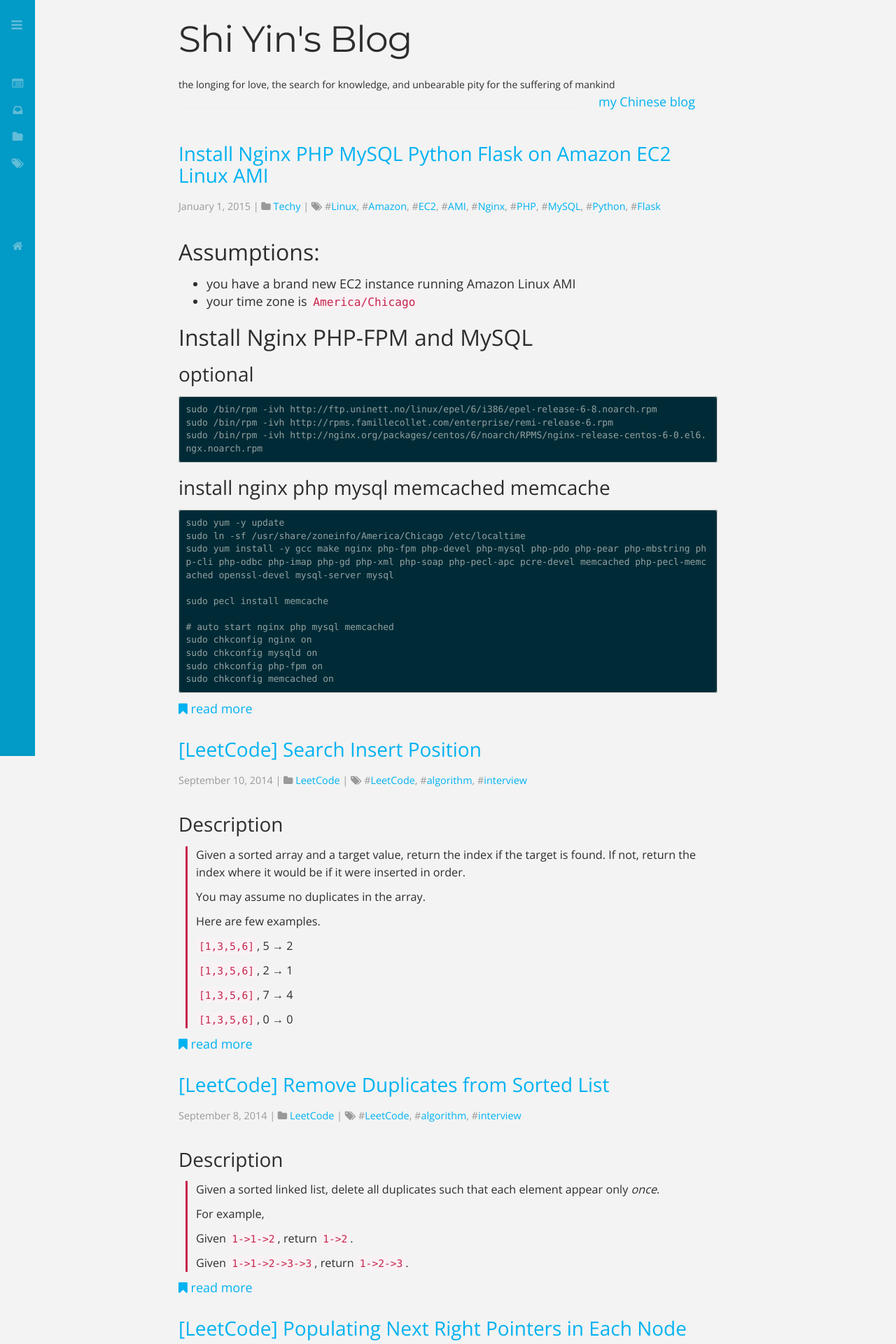
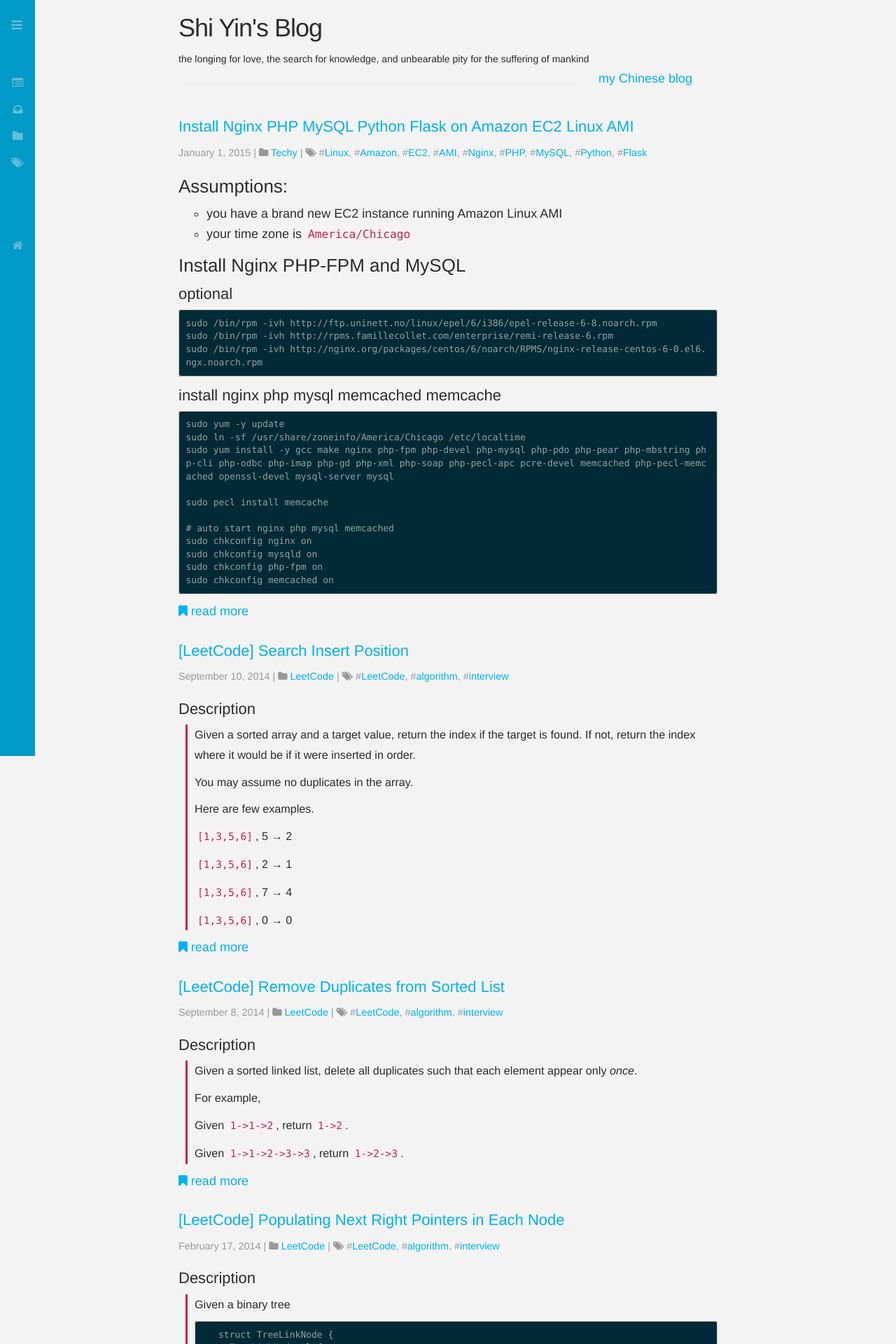
Before and after one commit to joysword/joysword.github.io, a Jekyll site: the page built from index.html, in a window 1280 px wide. Shown: the top 1920 px of the page at 70% size. Built offline with Jekyll 4.4.1, drawn with Linux system fonts in a browser that asks for light colours; nearby versions of some CDN libraries; Markdown is read by kramdown in place of the engine named in the settings; formulas are drawn with MathJax 3; the list of posts is cut into pages by our own code.

Commit message:
trying to use the same style as for Chinese blog

```diff
--- a/css/style.css
+++ b/css/style.css
@@ -1,5 +1,4 @@
 @import url(http://fonts.googleapis.com/css?family=Open+Sans:300,400,700);
-@import url(http://fonts.googleapis.com/css?family=Montserrat:400);
 
 /* GLOBAL */
 a
@@ -10,17 +9,16 @@
 body {
 	background: #f3f3f3;
     color: #2d2d2d;
-    font-family: 'Open Sans', 'Helvetica Neue', Helvetica, Arial, sans-serif;
-    font-size: 18px; font-size: 1.8rem;
+    font-family: 'Open Sans', 'Helvetica Neue', Helvetica, Arial， 'Hiragino Sans GB', 'STHeiti', 'Microsoft YaHei', sans-serif;
+    font-size: 18px; font-size: 1.8em;
     font-weight: 400;
-    line-height: 25px;
+    line-height: 1.6em;
 }
 
 h1, h2, h3, h4, h5, h6 {
-	font-family: "Montserrat", "Open Sans", "Helvetica Neue", Helvetica, Arial, sans-serif;
     font-weight: 400;
     font-style: normal;
-    margin: 20px 0 16px;
+    margin: 15px 0 10px;
 }
 
 p {
@@ -38,6 +36,7 @@
 }
 
 ul {
+    list-style: circle;
     margin-top: 5px;
     margin-bottom: 10px;
 }
@@ -48,7 +47,7 @@
 
 blockquote {
     margin: 10px 0 10px 10px;
-    padding: 0 0 0 12px;
+    padding: 0 0 0 10px;
     font-size: 0.9em;
     border-left: 3px solid #c7254e;
 }
@@ -172,7 +171,7 @@
 }
 
 article img {
-    max-width:80%;
+    max-width:105%;
     display:block;
     margin-left:auto;
     margin-right:auto;
@@ -183,48 +182,46 @@
     clear:both;
     display:inline-block
 }
-article h1, article h2, article h3, article h4, article h5, article h6 {
-    font-family: 'Open Sans', 'Helvetica Neue', Helvetica, Arial, sans-serif;
-}
 
 article h1 {
-    font-size: 36px;
-    font-family: 'Montserrat'
+    font-size: 30px;
 }
 
 article h2 {
-    font-size: 32px;
+    font-size: 26px;
 }
 
 article h3 {
-    font-size: 28px;
+    font-size: 22px;
 }
 
 article h4 {
-    font-size: 24px;
-    font-weight: 500;
+    font-size: 20px;
 }
 
 article h5 {
-    font-size: 20px;
-    font-weight: 500;
+    font-size: 16px;
+    font-weight: bold;
 }
 
 article h6 {
-    font-size: 16px;
-    font-weight: 500;
+    font-size: 14px;
+    font-weight: bold;
 }
 
-article h1 a {
-    text-transform:uppercase;
-    font-size:1.2em;
-    font-weight:100
+article .post-title {
+    margin: 20px 0 0 0;
 }
 
 article section.byline {
     font-size:.8em;
-    padding-bottom:15px;
+    margin-bottom:20px;
     color:#999
+}
+
+article .post-content {
+    margin: 10px 0 25px;
+    line-height: 1.8em;
 }
 
 article.about p, .content.about p, article.error, .content.error {
@@ -245,6 +242,10 @@
     padding-top:20px
 }
 
+article .post-list-title h2 {
+    margin: 30px 0 0 0;
+}
+
 /* ARCHIVE */
 
 .archive ul,
@@ -259,20 +260,21 @@
 .categories ul li {
     margin-left: 20px;
     list-style-type: disc;
-    font-size: 18px; font-size: 1.8rem;
+    font-size: 15px; font-size: 1.5rem;
+    line-height: 2em
 }
 
 .archive h2, .archive h3, .archive h4, .archive h5, .archive h6,
 .tags h2, .tags h3, .tags h4, .tags h5, .tags h6,
 .categories h2, .categories h3, .categories h4, .categories h5, .categories h6 {
     text-transform: none;
-    margin-top: 20px;
-    margin-bottom: 10px;
-    margin-left: 0;
-    margin-right: 0;
+    margin: 20px 0 10px;
     padding: 0 0 0 0;
-    font-family: 'Open Sans', 'Helvetica Neue', Helvetica, Arial, sans-serif;
     font-weight: 300;
+}
+
+.archive h2, .tags h2, .categories h2 {
+    font-size: 24px; font-size: 2.4rem;
 }
 
 .tag-cloud ul li {
@@ -331,12 +333,10 @@
 /* HEADER */
 
 #header h1 {
-    font-size: 52px; font-size: 5.2rem;
+    font-size: 36px; font-size: 3.6rem;
     letter-spacing: -1px;
-    line-height: 72px;
-    font-family: "Montserrat", sans-serif;
     font-weight: 400;
-    font-style: normal;
+    margin: 20px 0 10px;
 }
 
 #header #sub-title {
@@ -390,7 +390,10 @@
 }
 
 @media screen and (max-width: 480px) {
-
+    .container {
+        margin-left: 50px;
+        margin-right: 0;
+    }
 }
 
 @media screen and (min-width:768px) {
```
